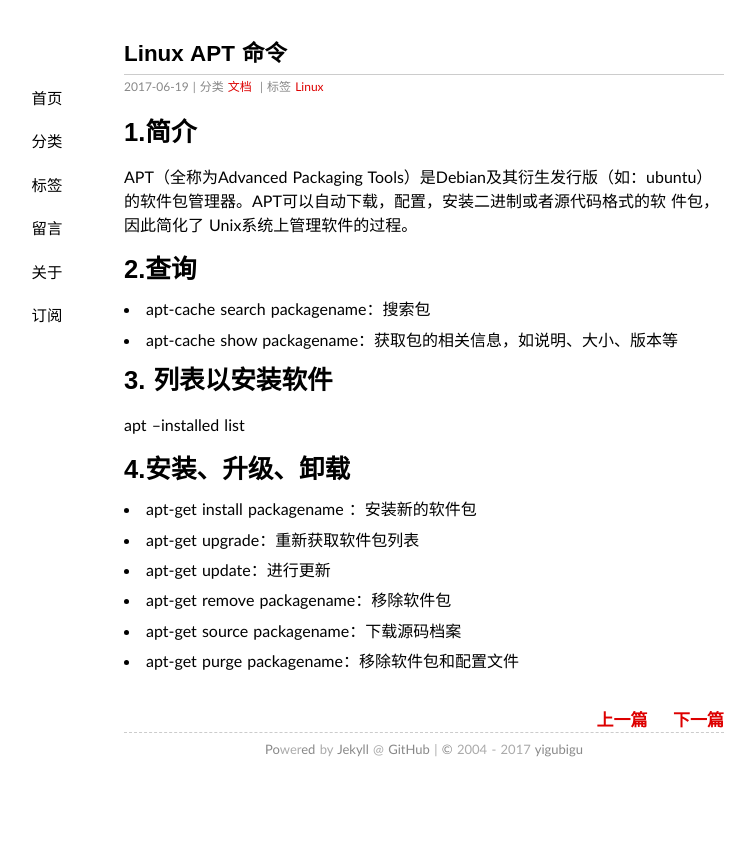
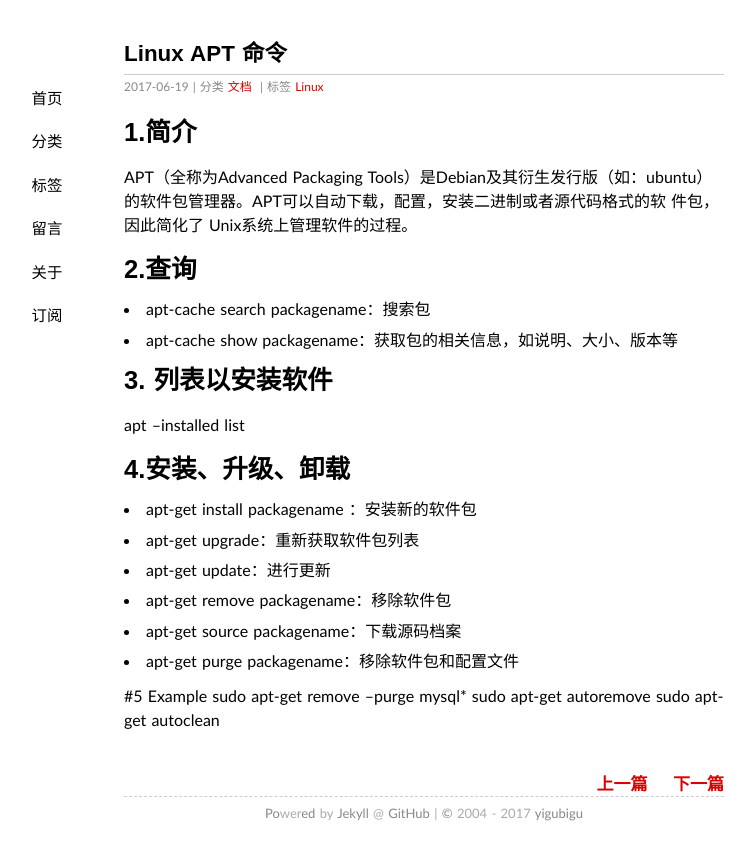
Before and after one commit to yigubigu/yigubigu.github.io, a Jekyll site: the page built from _posts/2017-06-19-linux-apt命令使用.md, in a window 1280 px wide. Shown: the top 860 px of the page, without its empty margins (216-971 px from the left). Built offline with Jekyll 4.4.1, drawn with Linux system fonts in a browser that asks for light colours.

Commit message:
add purge command

```diff
--- a/_posts/2017-06-19-linux-apt命令使用.md
+++ b/_posts/2017-06-19-linux-apt命令使用.md
@@ -26,3 +26,8 @@ apt --installed list
 * apt-get remove packagename：移除软件包
 * apt-get source packagename：下载源码档案
 * apt-get purge packagename：移除软件包和配置文件
+
+#5 Example
+sudo apt-get remove --purge mysql*
+sudo apt-get autoremove
+sudo apt-get autoclean
```
